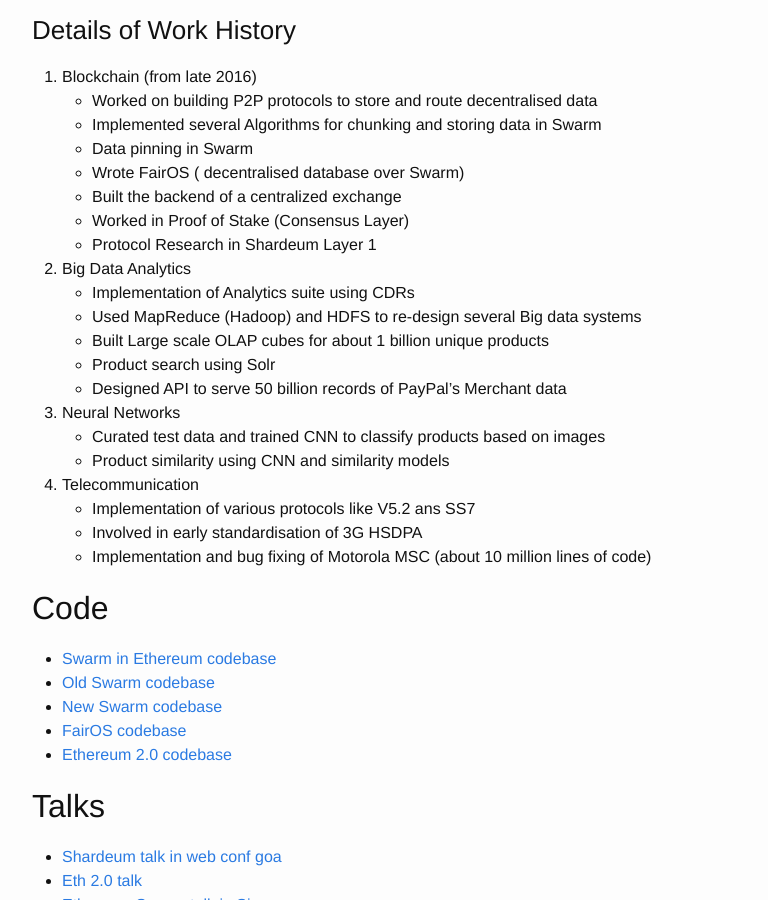
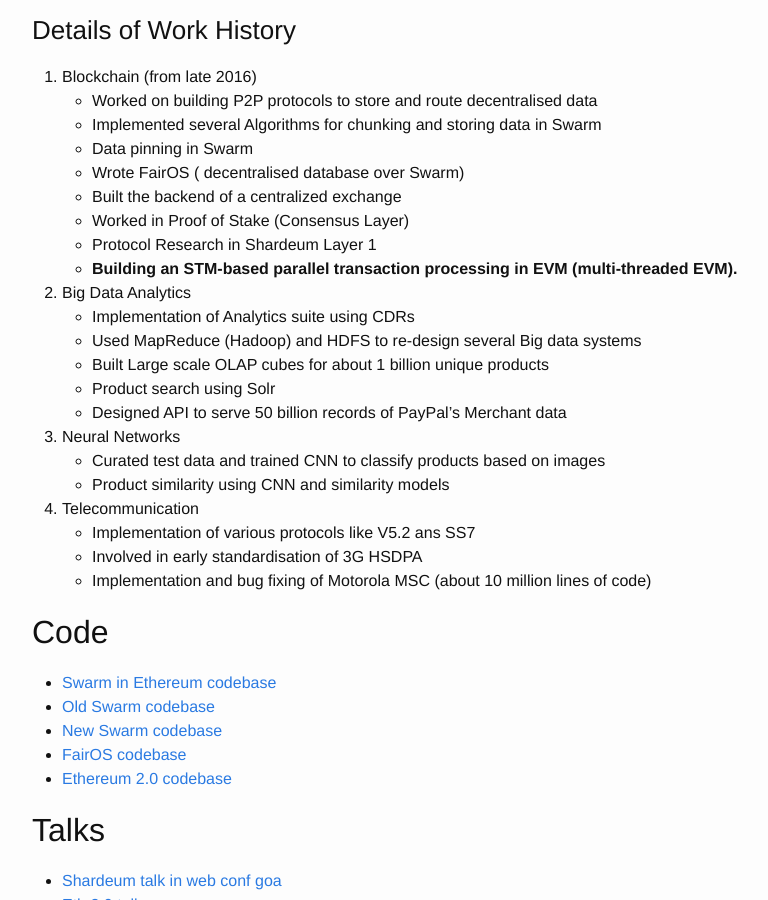
Before and after one commit to jmozah/jmozah.github.io, a Jekyll site: the page built from about.md, in a window 1280 px wide and 900 px high, scrolled down 798 px. Shown: the whole window, without its empty margins (238-1006 px from the left). Built offline with Jekyll 4.4.1, drawn with Linux system fonts in a browser that asks for light colours.

Commit message:
Update about.md
added parallel EVM

```diff
--- a/about.md
+++ b/about.md
@@ -40,6 +40,7 @@ permalink: /links/
     - Built the backend of a centralized exchange
     - Worked in Proof of Stake (Consensus Layer)
     - Protocol Research in Shardeum Layer 1
+    - **Building an STM-based parallel transaction processing in EVM (multi-threaded EVM).**
 
 2. Big Data Analytics
     - Implementation of Analytics suite using CDRs
```
